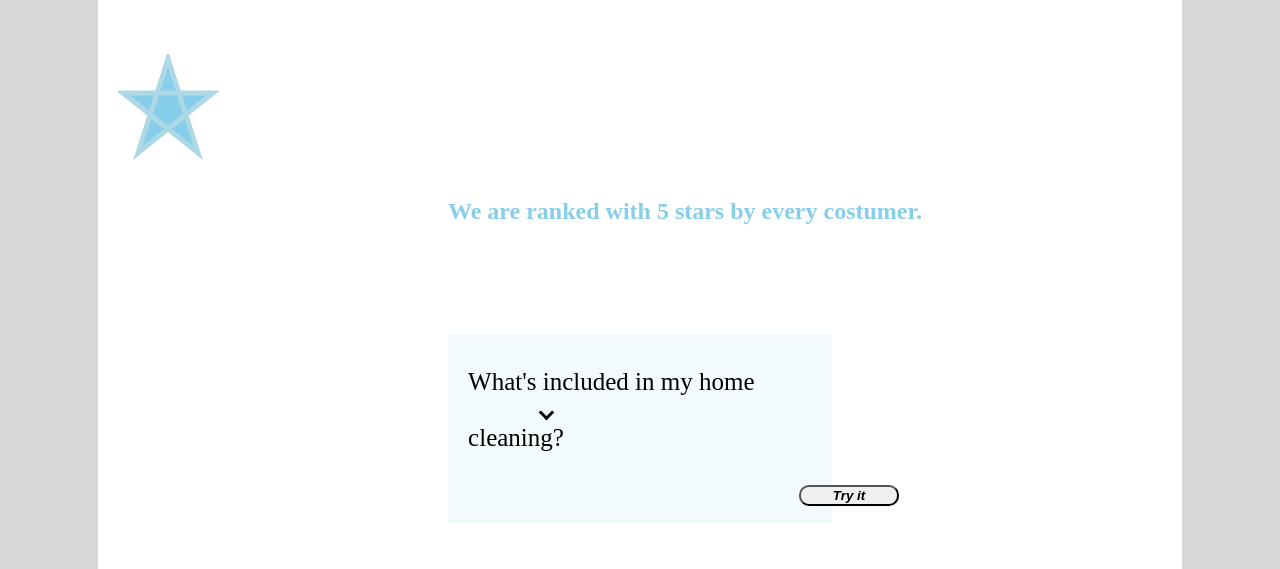
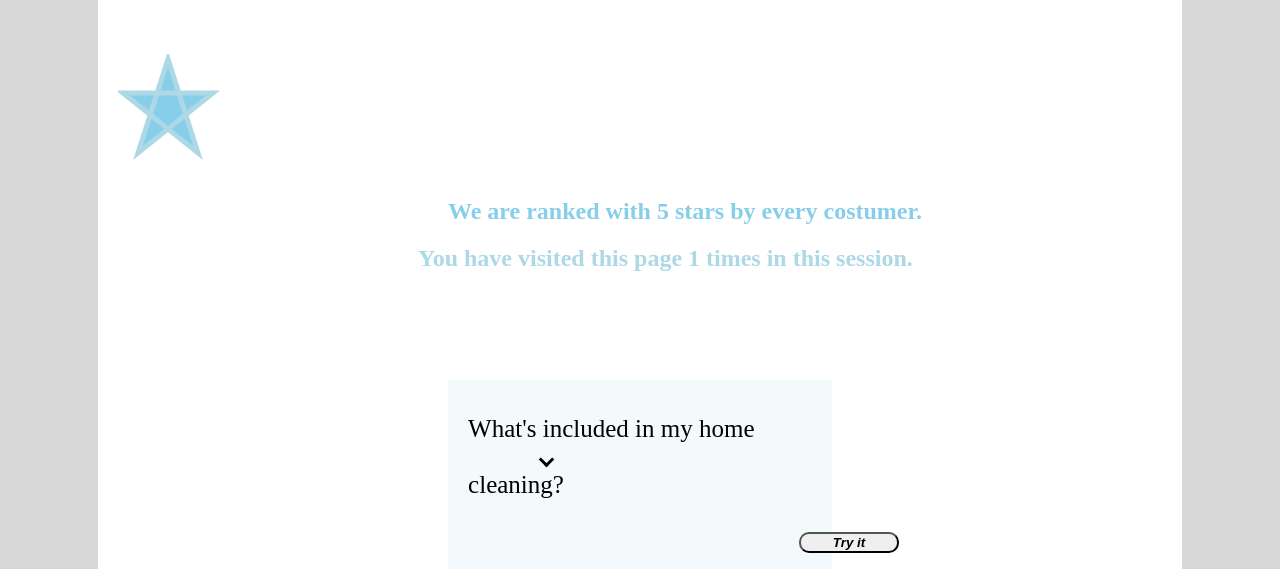
Before and after one commit to RetineCocaj/BI_19-20_Gr8, a PHP site: page /Gallery.php in a window 1280 px wide. Shown: the part 972-1541 px from the top of the page. Run offline with PHP 8.4, Linux system fonts and the light colour scheme.

Commit message:
Update Gallery.php

```diff
--- a/Gallery.php
+++ b/Gallery.php
@@ -1,3 +1,10 @@
+
+<?php
+     session_start();  #start a session
+
+    if ( !isset( $_SESSION['count'] ) )
+     $_SESSION['count'] = 1; else $_SESSION['count']++;
+?>
 <!DOCTYPE html>
 <html lang="en">
 <html lang="en" manifest="manifest.appcache">
@@ -111,6 +118,12 @@
 		  style="fill:skyblue;stroke:lightblue;stroke-width:5;fill-rule:nonzero;" />
 		</svg>
             <h2 id="ranked">We are ranked with 5 stars by every costumer.</h2>
+
+        </div>
+        <div>
+
+        <h2 style="margin-left:320px; color:lightblue;">You have visited this page <?php echo( $_SESSION['count'] ); ?> times in this session.</h2>
+
 
         </div>
 
```
